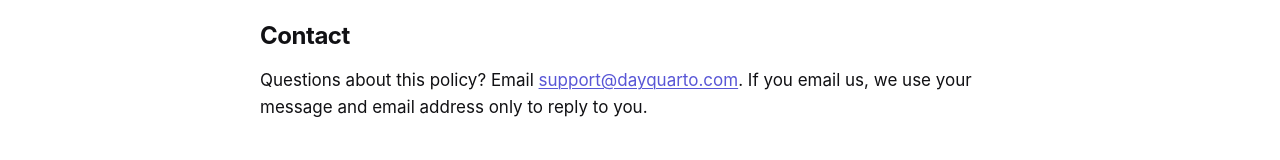
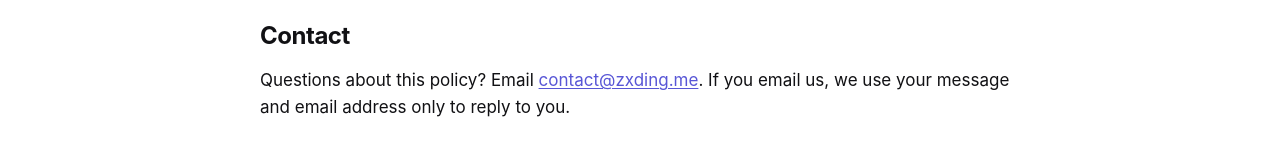
Before and after one commit to Dorothydingzx/dayquarto-web, a plain HTML site: page privacy/index.html in a window 1280 px wide. Shown: the part 3382-3542 px from the top of the page. Drawn offline with Linux system fonts and the light colour scheme.

Commit message:
Update contact email to contact@zxding.me

```diff
--- a/privacy/index.html
+++ b/privacy/index.html
@@ -122,7 +122,7 @@
         <p>If Dayquarto's data practices change, for example if a sync feature is added, we'll update this page and the effective date above before the change takes effect.</p>
 
         <h2>Contact</h2>
-        <p>Questions about this policy? Email <a href="mailto:support@dayquarto.com">support@dayquarto.com</a>. If you email us, we use your message and email address only to reply to you.</p>
+        <p>Questions about this policy? Email <a href="mailto:contact@zxding.me">contact@zxding.me</a>. If you email us, we use your message and email address only to reply to you.</p>
       </article>
     </div>
   </main>
```
Also changed, not shown: support/index.html (+1 -1 lines).
